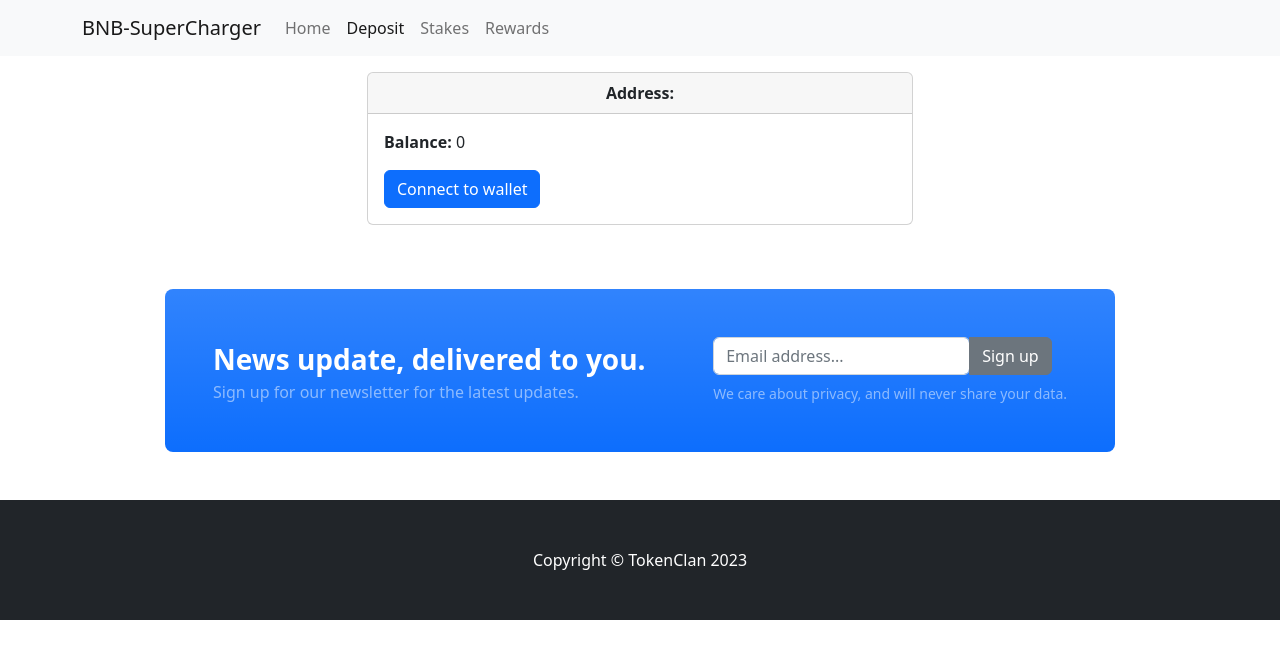
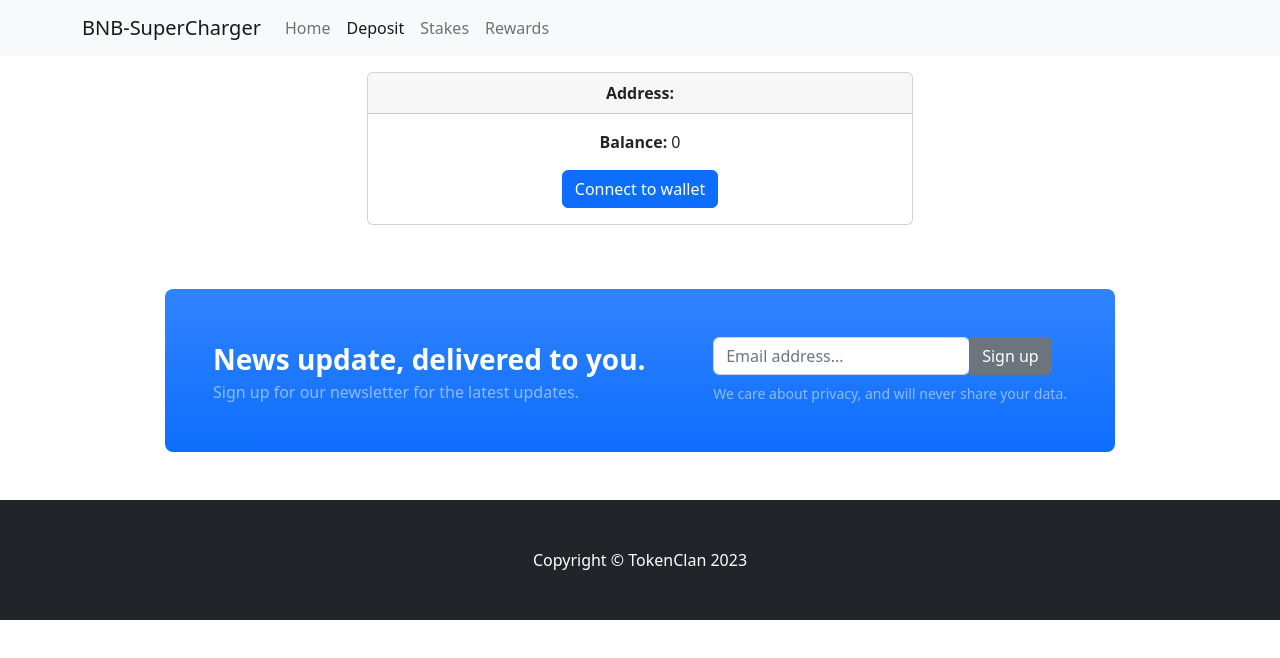
Before and after one commit to warrenseah/reactjs-vault-client, a React (Create React App) app: page /deposit in a window 1280 px wide. Shown: the top 658 px of the page. Built offline with nearby package versions, Linux system fonts and the light colour scheme.

Commit message:
Update UserMetrics.js

```diff
--- a/src/components/UserMetrics.js
+++ b/src/components/UserMetrics.js
@@ -31,6 +31,7 @@
   };
 
   const showConnectOrSpinner = !showSpinnerConnect ? (
+    <div className="d-flex justify-content-center">
       <Button
         id="connectToWallet"
         onClick={() => {
@@ -41,7 +42,9 @@
       >
         Connect to wallet
       </Button>
+    </div>
   ) : (
+    <div className="d-flex justify-content-center">
       <Button variant="secondary" disabled>
         <Spinner
           as="span"
@@ -51,13 +54,17 @@
           aria-hidden="true"
         />
       </Button>
+    </div>
   );
 
   const showBtnOrSpinner = !showSpinner ? (
+    <div className="d-flex justify-content-center">
       <Button variant="primary" type="submit">
         Deposit
       </Button>
+    </div>
   ) : (
+    <div className="d-flex justify-content-center">
       <Button variant="secondary" disabled>
         <Spinner
           as="span"
@@ -67,6 +74,7 @@
           aria-hidden="true"
         />
       </Button>
+    </div>
   );
 
   const submitHandler = async (event) => {
@@ -135,7 +143,7 @@
               {address}
             </Card.Header>
             <Card.Body>
-              <Card.Text>
+              <Card.Text className="text-center">
                 <strong>Balance: </strong>
                 {balance}
               </Card.Text>
```
Lines whose indentation alone changed are shown as unchanged.
